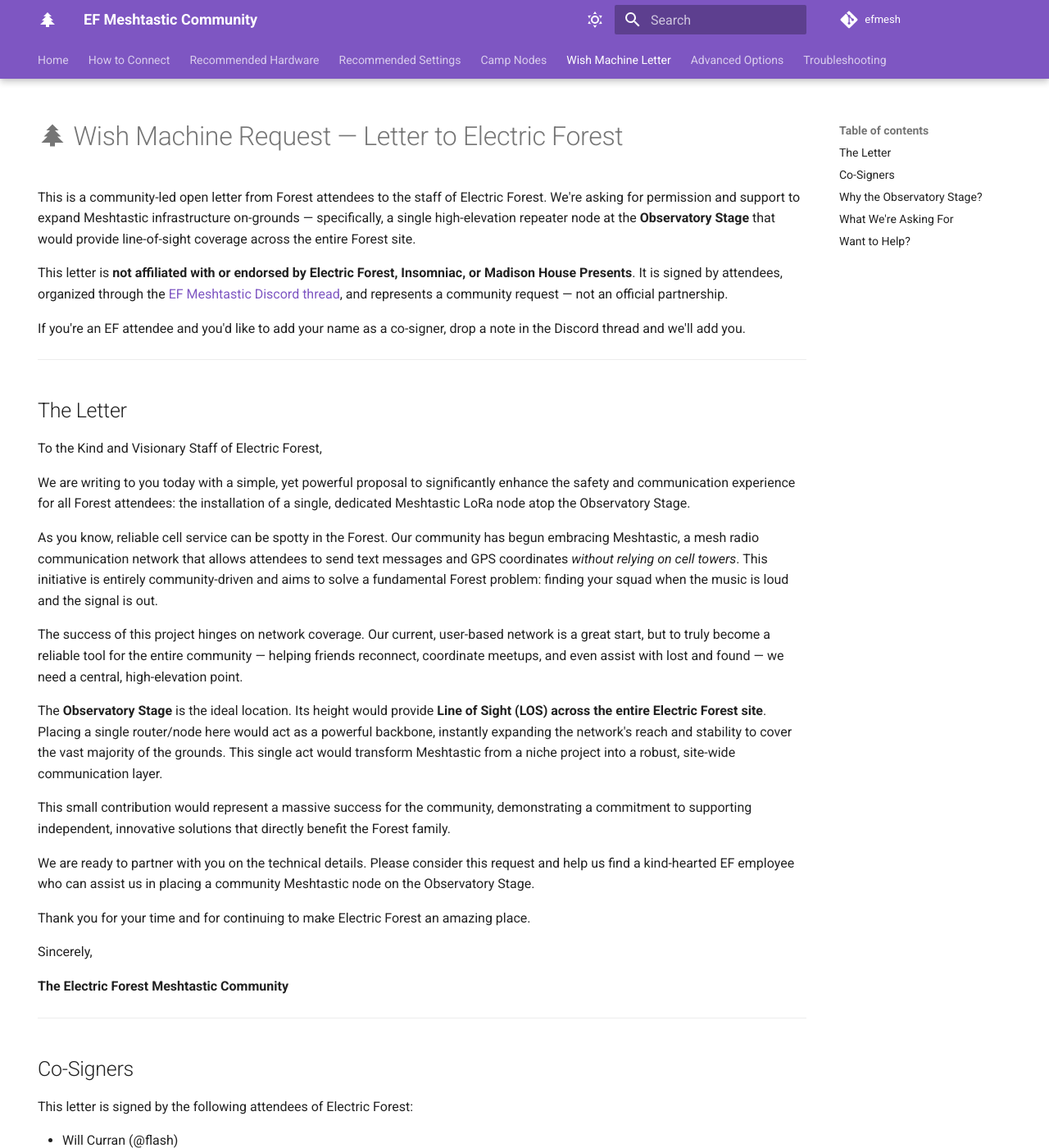
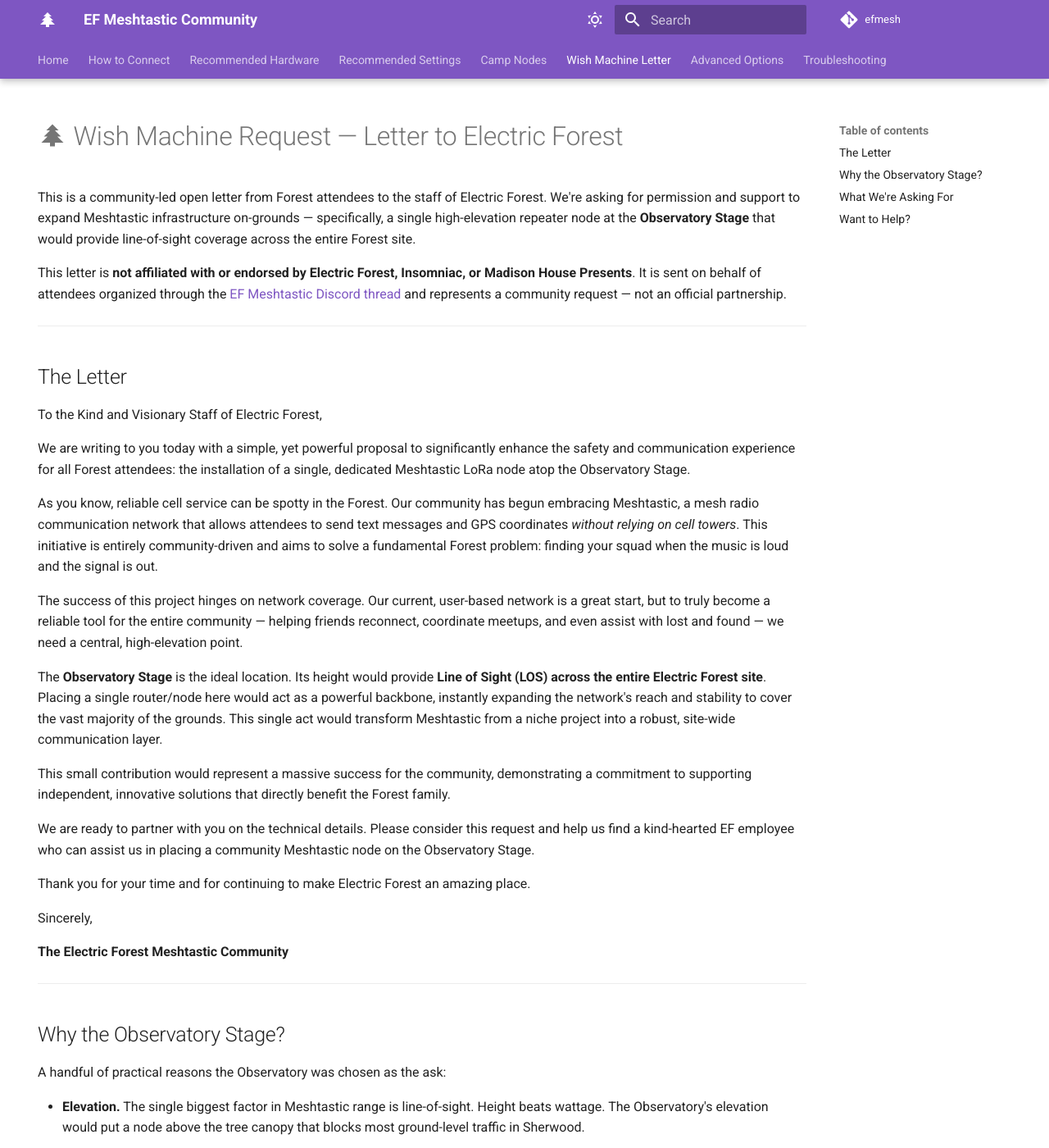
Before and after one commit to efmesh/site, an MkDocs documentation site: the page built from docs/docs/wish-machine-request.md, in a window 1280 px wide and 1400 px high. Shown: the whole window at 82% size. Built offline with MkDocs 1.6.1 and Material for MkDocs 9.7.7, drawn with Linux system fonts in a browser that asks for light colours; comment, search, counter and statistics services are not loaded; some of the changed text lies outside the part shown.

Commit message:
v1.5: remove co-signers section from Wish Machine Letter (per Will's request — no doxxing)

```diff
--- a/docs/docs/wish-machine-request.md
+++ b/docs/docs/wish-machine-request.md
@@ -8,9 +8,7 @@
 
 This is a community-led open letter from Forest attendees to the staff of Electric Forest. We're asking for permission and support to expand Meshtastic infrastructure on-grounds — specifically, a single high-elevation repeater node at the **Observatory Stage** that would provide line-of-sight coverage across the entire Forest site.
 
-This letter is **not affiliated with or endorsed by Electric Forest, Insomniac, or Madison House Presents**. It is signed by attendees, organized through the [EF Meshtastic Discord thread](https://discord.com/channels/260909643574935553/1111482301730271232){ target=_blank }, and represents a community request — not an official partnership.
-
-If you're an EF attendee and you'd like to add your name as a co-signer, drop a note in the Discord thread and we'll add you.
+This letter is **not affiliated with or endorsed by Electric Forest, Insomniac, or Madison House Presents**. It is sent on behalf of attendees organized through the [EF Meshtastic Discord thread](https://discord.com/channels/260909643574935553/1111482301730271232){ target=_blank } and represents a community request — not an official partnership.
 
 ---
 
@@ -35,15 +33,6 @@
 Sincerely,
 
 **The Electric Forest Meshtastic Community**
-
----
-
-## Co-Signers
-
-This letter is signed by the following attendees of Electric Forest:
-
-- Will Curran (@flash)
-- *[Add your name to co-sign — post in the [EF Meshtastic Discord thread](https://discord.com/channels/260909643574935553/1111482301730271232){ target=_blank } and we'll add you here.]*
 
 ---
 
@@ -72,7 +61,6 @@
 
 ## Want to Help?
 
-- **Co-sign the letter** — drop your name in the [EF Discord thread](https://discord.com/channels/260909643574935553/1111482301730271232){ target=_blank }.
 - **Bring a camp node.** Every node added to the network strengthens it. See the [Camp Nodes](camp-nodes.md) page for pre-built options.
 - **Spread the word.** Share this page with your Forest friends.
 
```
